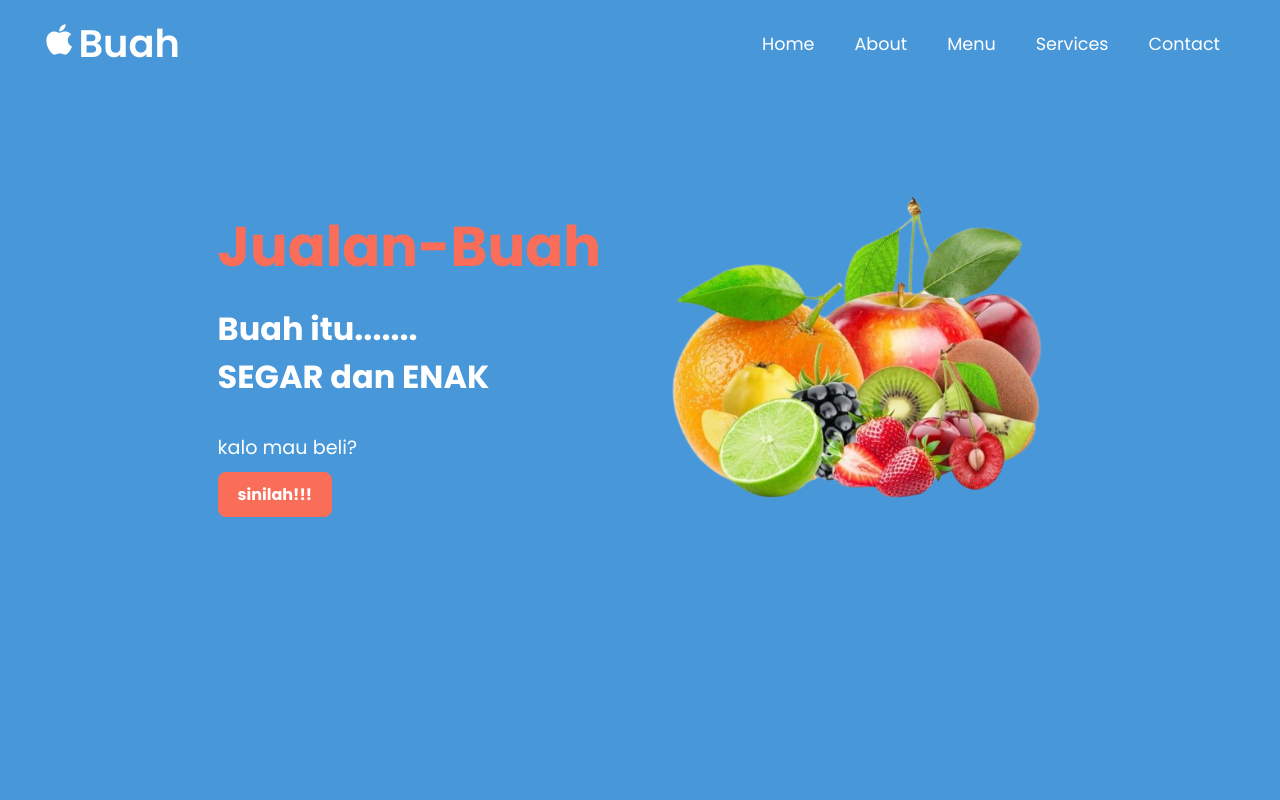
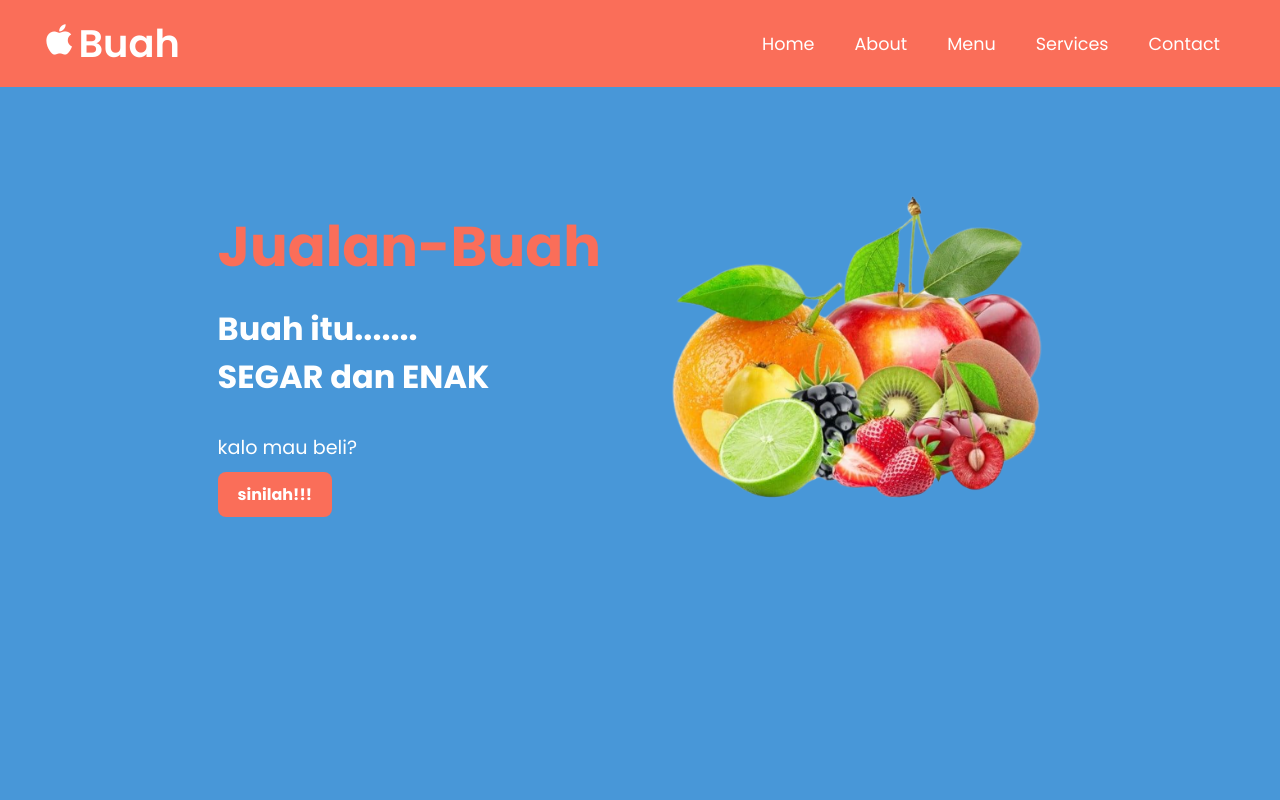
Before and after one commit to AlezunaZikri/Fruits.github.io, a plain HTML site: page index.html in a window 1280 px wide. Shown: the top 800 px of the page. Drawn offline with nearby package versions, Linux system fonts and the light colour scheme.

Commit message:
second commit

```diff
--- a/style.css
+++ b/style.css
@@ -35,7 +35,7 @@ header{
     justify-content: space-between;
     align-items: center;
     padding: 30px 170px;
-    background-color: var(--bg-color);
+    background-color: var(--main-color);
 
 }
 .logo{
```
Also changed, not shown: 2 other files.
